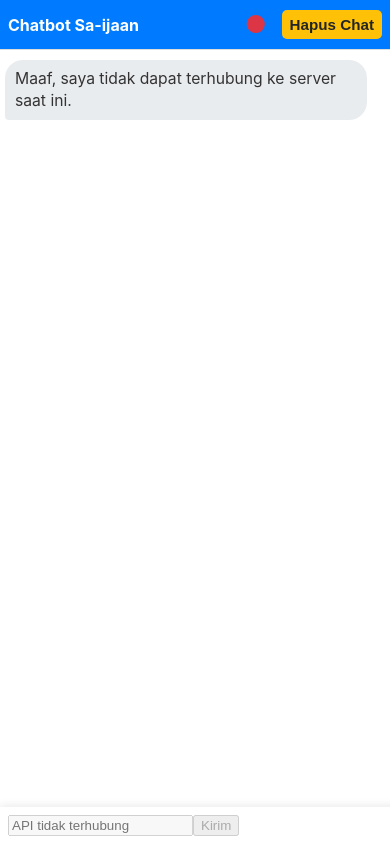
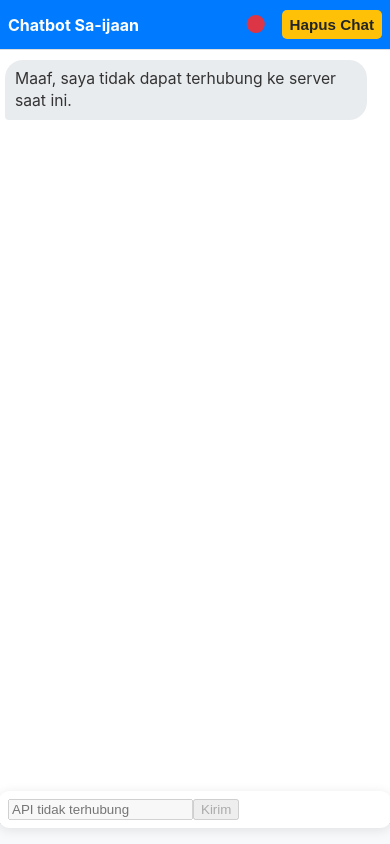
Before and after one commit to bintangfadillahh/chatbot-ui, a React (Create React App) app: page / in a window 390 px wide. Built offline with nearby package versions, Linux system fonts and the light colour scheme; no server answers.

Commit message:
Fixed bar input v2

```diff
--- a/src/App.css
+++ b/src/App.css
@@ -10,17 +10,20 @@
 
 .message-input-bar {
   position: fixed;
-  left: 0;
-  bottom: 0;
-  width: 100%;
+  left: 50%;
+  bottom: 24px;
+  transform: translateX(-50%);
+  width: calc(100% - 32px);
+  max-width: 600px;
   background: #fff;
-  box-shadow: 0 -2px 8px rgba(0,0,0,0.08);
-  padding: 10px 16px;
+  box-shadow: 0 4px 24px rgba(0,0,0,0.12);
+  border-radius: 16px;
+  padding: 12px 18px;
   z-index: 100;
   display: flex;
   align-items: center;
-  max-width: 600px;
   margin: 0 auto;
+  transition: box-shadow 0.2s;
 }
 
 @media (max-width: 600px) {
@@ -30,8 +33,14 @@
     padding-bottom: 70px;
   }
   .message-input-bar {
+    left: 50%;
+    bottom: 16px;
+    transform: translateX(-50%);
+    width: calc(100vw - 16px);
     max-width: 100vw;
-    padding: 8px 8px;
+    padding: 8px 10px;
+    border-radius: 12px;
+    box-shadow: 0 2px 12px rgba(0,0,0,0.10);
   }
   .message-bubble {
     font-size: 1rem;
```
